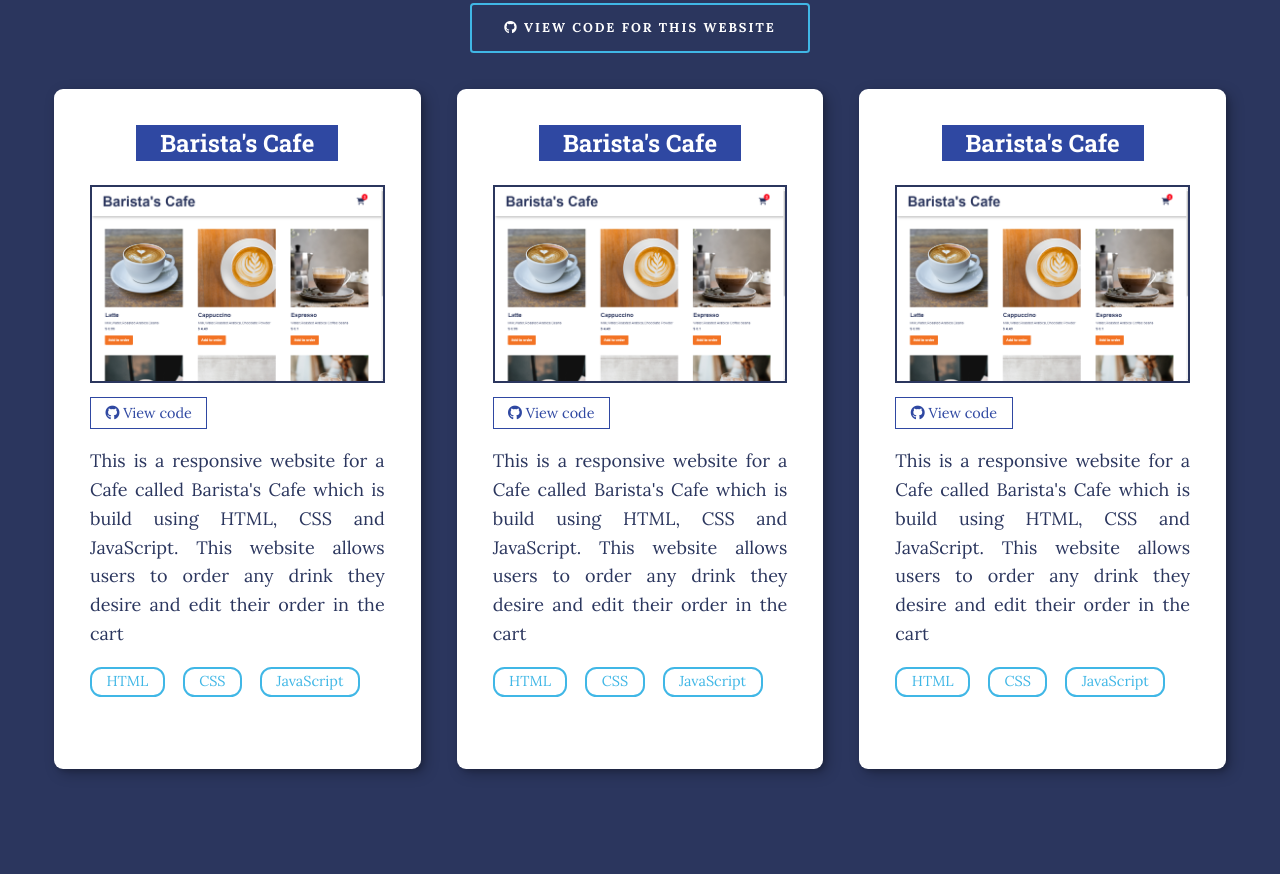
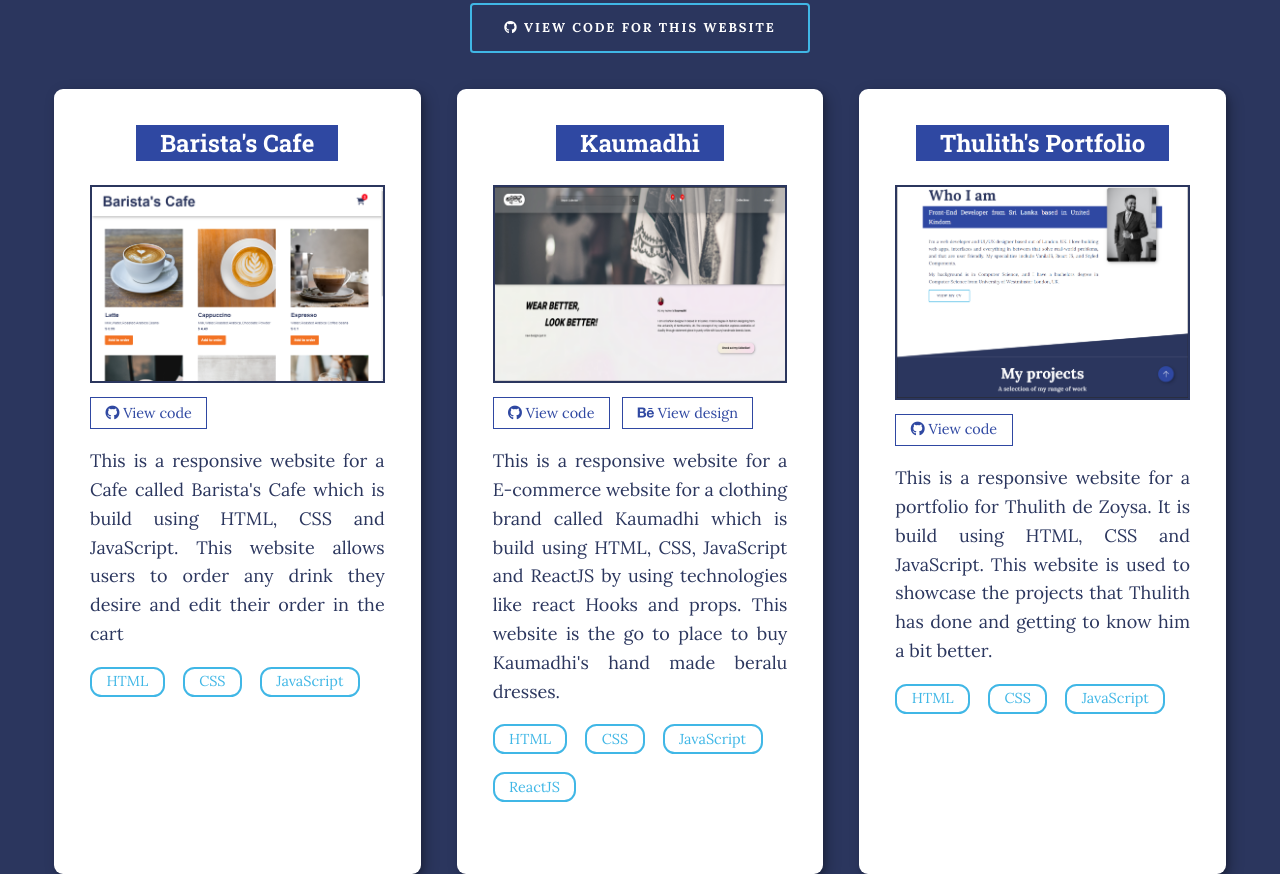
Before and after one commit to thulithdezoysa/Portfolio, a website built with Vite: page index.html in a window 1280 px wide. Shown: the part 2439-3313 px from the top of the page. Built offline with nearby package versions, Linux system fonts and the light colour scheme.

Commit message:
3 projects added

```diff
--- a/css/style.css
+++ b/css/style.css
@@ -655,7 +655,7 @@ header {
 }
 
 .portfolio__img {
-    object-fit: cover;
+    object-fit: cover ;
 
     transition:
         margin 900ms,
@@ -665,6 +665,14 @@ header {
     margin: 0 0 1em;
     opacity: .4;
     cursor: pointer;
+    max-height: 340px;
+    height: 100%;
+    width: 100%;
+
+
+
+
+
 
 }
 
@@ -685,6 +693,7 @@ header {
     display: block;
 
     padding: 0;
+
 
 
 
--- a/index.html
+++ b/index.html
@@ -189,21 +189,23 @@
                   <!-- Portfolio item 02 -->
                   <div class="portfolio__item">
                     <div class="portfolio-item-individual">
-                        <h6 class="section__subtitle" id="section__subtitle--portfolio-item">Barista's Cafe </h6>
-                        <a id="live" class="live__show" href="https://baristacafe.netlify.app/" target="_blank">
-                            <img src="img/barista-cafe.png" alt="" class="portfolio__img">
+                        <h6 class="section__subtitle" id="section__subtitle--portfolio-item">Kaumadhi </h6>
+                        <a id="live" class="live__show" href="https://kaumadhi.netlify.app/" target="_blank">
+                            <img src="img/kaumadhi.png" alt="" class="portfolio__img">
 
                             <h6 class="portfolio__img--text"><i class="fa-solid fa-arrow-up-right-from-square fa-beat-fade "></i>   View Live Website</h6>
                         </a>
                         <div>
-                            <a  target="_blank" href="https://github.com/thulithdezoysa/Restaurant"><i class="fab fa-github"></i> View code</a>
+                            <a  target="_blank" href="https://github.com/thulithdezoysa/kaumadhi"><i class="fab fa-github"></i> View code</a>
+                            <a  target="_blank" href="https://www.behance.net/gallery/146802279/Clothing-Shop-UI"><i class="fab fa-behance"></i> View design</a>
                         </div>
 
-                        <p>This is a responsive website for a Cafe called Barista's Cafe which is build using HTML, CSS and JavaScript. This website allows users to order any drink they desire and edit their order in the cart</p>
+                        <p>This is a responsive website for a E-commerce website for a clothing brand called Kaumadhi which is build using HTML, CSS, JavaScript and ReactJS by using technologies like react Hooks and props. This website is the go to place to buy Kaumadhi's hand made beralu dresses.</p>
                         <ul class="portfolio-item-individual__tool">
                             <li>HTML</li>
                             <li>CSS</li>
                             <li>JavaScript</li>
+                            <li>ReactJS</li>
 
                         </ul>
 
@@ -216,17 +218,17 @@
                    <!-- Portfolio item 03 -->
                    <div class="portfolio__item">
                     <div class="portfolio-item-individual">
-                        <h6 class="section__subtitle" id="section__subtitle--portfolio-item">Barista's Cafe </h6>
-                        <a id="live" class="live__show" href="https://baristacafe.netlify.app/" target="_blank">
-                            <img src="img/barista-cafe.png" alt="" class="portfolio__img">
+                        <h6 class="section__subtitle" id="section__subtitle--portfolio-item">Thulith's Portfolio </h6>
+                        <a id="live" class="live__show" href="https://thulithdezoysa.netlify.app/" target="_blank">
+                            <img src="img/thulith-portfolio.png" alt="" class="portfolio__img">
 
                             <h6 class="portfolio__img--text"><i class="fa-solid fa-arrow-up-right-from-square fa-beat-fade "></i>   View Live Website</h6>
                         </a>
                         <div>
-                            <a  target="_blank" href="https://github.com/thulithdezoysa/Restaurant"><i class="fab fa-github"></i> View code</a>
+                            <a  target="_blank" href="https://github.com/thulithdezoysa/portfolio"><i class="fab fa-github"></i> View code</a>
                         </div>
 
-                        <p>This is a responsive website for a Cafe called Barista's Cafe which is build using HTML, CSS and JavaScript. This website allows users to order any drink they desire and edit their order in the cart</p>
+                        <p>This is a responsive website for a portfolio for Thulith de Zoysa. It is build using HTML, CSS and JavaScript. This website is used to showcase the projects that Thulith has done and getting to know him a bit better.</p>
                         <ul class="portfolio-item-individual__tool">
                             <li>HTML</li>
                             <li>CSS</li>
```
Also changed, not shown: img/dashboard.png (deleted), img/kaumadhi.png (added), img/oldagram-square.png (deleted), img/oldagram.png (deleted), img/thulith-portfolio.png (added).
